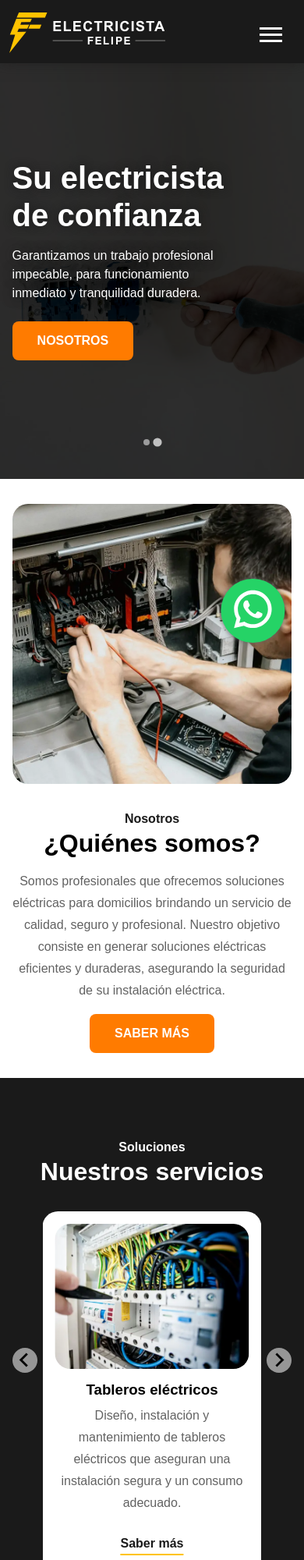
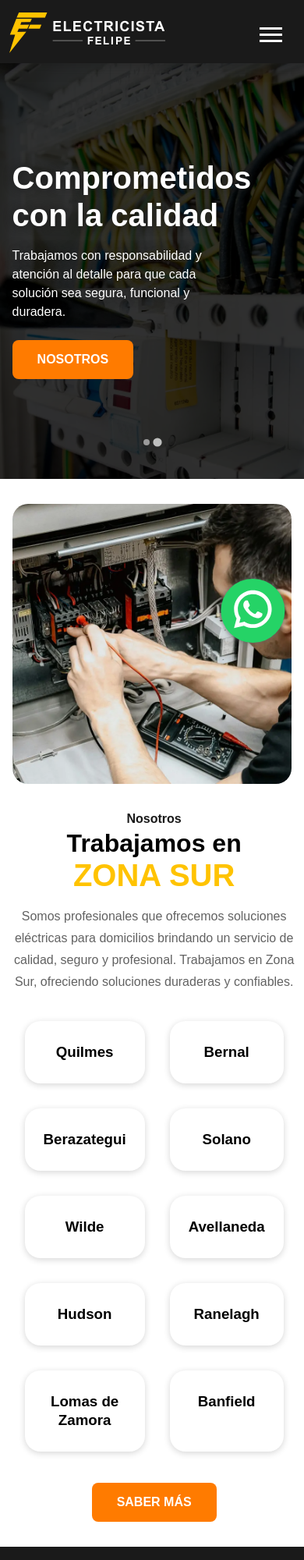
Before and after one commit to lighthouser-web/electricistafelipe, a plain HTML site: page index.html in a window 390 px wide. Shown: the top 2000 px of the page at 78% size. Drawn offline with Linux system fonts and the light colour scheme.

Commit message:
SEO upgrade for index page and all pages footer

```diff
--- a/index.html
+++ b/index.html
@@ -101,11 +101,13 @@
             <section id="section-statement" class="splide" aria-label="Statement splide">
                 <div class="splide__track">
                     <ul class="splide__list">
-                        <li class="splide__slide first-slide" data-splide-interval="10000">
+                        <li class="splide__slide second-slide" data-splide-interval="10000">
                             <div class="common-padding">
                                 <div class="text-container">
-                                    <h1 class="moving-text">Comprometidos<br>con la calidad</h1>
-                                    <p class="moving-text">Trabajamos con responsabilidad y atención al detalle para que cada instalación eléctrica sea segura, funcional y duradera.</p>
+                                    <h1 class="moving-text">Su electricista<br>de confianza</h1>
+                                    <p class="moving-text">
+                                        Solucionamos los problemas de su instalación eléctrica, priorizando la seguridad y el confort de su hogar.
+                                    </p>
                                 </div>
                                 <div class="button-container fade-in-element">
                                     <a href="https://api.whatsapp.com/send?phone=541161106034">
@@ -116,17 +118,17 @@
                                 </div>
                             </div>
                             <picture class="background-img">
-                                <source srcset="Imagenes/statement-bg-1-mobile.webp" media="(max-width: 992px)" type="image/webp">
-                                <source srcset="Imagenes/statement-bg-1.webp" media="(min-width: 993px)" type="image/webp">
-                                <img src="Imagenes/statement-bg-1-mobile.webp" alt="Tablero eléctrico siendo indepeccionado por un técnico electricista">
+                                <source srcset="Imagenes/statement-bg-2-mobile.webp" media="(max-width: 992px)" type="image/webp">
+                                <source srcset="Imagenes/statement-bg-2.webp" media="(min-width: 993px)" type="image/webp">
+                                <img src="Imagenes/statement-bg-2-mobile.webp" alt="Tomacorrientes siendo reemplazado por un técnico electricista">
                             </picture>
                         </li>
-                        <li class="splide__slide second-slide" data-splide-interval="10000">
+                        <li class="splide__slide first-slide" data-splide-interval="10000">
                             <div class="common-padding">
                                 <div class="text-container">
-                                    <h1 class="moving-text">Su electricista<br>de confianza</h1>
+                                    <span class="h1-simil-span moving-text">Comprometidos<br>con la calidad</span>
                                     <p class="moving-text">
-                                        Garantizamos un trabajo profesional impecable, para funcionamiento inmediato y tranquilidad duradera.
+                                        Trabajamos con responsabilidad y atención al detalle para que cada solución sea segura, funcional y duradera.
                                     </p>
                                 </div>
                                 <div class="button-container fade-in-element">
@@ -138,9 +140,9 @@
                                 </div>
                             </div>
                             <picture class="background-img">
-                                <source srcset="Imagenes/statement-bg-2-mobile.webp" media="(max-width: 992px)" type="image/webp">
-                                <source srcset="Imagenes/statement-bg-2.webp" media="(min-width: 993px)" type="image/webp">
-                                <img src="Imagenes/statement-bg-2-mobile.webp" alt="Tomacorrientes siendo reemplazado por un técnico electricista">
+                                <source srcset="Imagenes/statement-bg-1-mobile.webp" media="(max-width: 992px)" type="image/webp">
+                                <source srcset="Imagenes/statement-bg-1.webp" media="(min-width: 993px)" type="image/webp">
+                                <img src="Imagenes/statement-bg-1-mobile.webp" alt="Tablero eléctrico siendo indepeccionado por un técnico electricista">
                             </picture>
                         </li>
                     </ul>
@@ -150,8 +152,40 @@
                 <div class="common-padding">
                     <div class="text-container">
                         <span class="small-title">Nosotros</span>
-                        <h2>¿Quiénes somos?</h2>
-                        <p class="moving-text">Somos profesionales que ofrecemos soluciones eléctricas para domicilios brindando un servicio de calidad, seguro y profesional. Nuestro objetivo consiste en generar soluciones eléctricas eficientes y duraderas, asegurando la seguridad de su instalación eléctrica.</p>
+                        <h2>Trabajamos en <br><span class="colored-text">zona sur</span></h2>
+                        <p class="moving-text">Somos profesionales que ofrecemos soluciones eléctricas para domicilios brindando un servicio de calidad, seguro y profesional. Trabajamos en Zona Sur, ofreciendo soluciones duraderas y confiables.</p>
+                        <ul>
+                            <li>
+                                <h3>Quilmes</h3>
+                            </li>
+                            <li>
+                                <h3>Bernal</h3>
+                            </li>
+                            <li>
+                                <h3>Berazategui</h3>
+                            </li>
+                            <li>
+                                <h3>Solano</h3>
+                            </li>
+                            <li>
+                                <h3>Wilde</h3>
+                            </li>
+                            <li>
+                                <h3>Avellaneda</h3>
+                            </li>
+                            <li>
+                                <h3>Hudson</h3>
+                            </li>
+                            <li>
+                                <h3>Ranelagh</h3>
+                            </li>
+                            <li>
+                                <h3>Lomas de Zamora</h3>
+                            </li>
+                            <li>
+                                <h3>Banfield</h3>
+                            </li>
+                        </ul>
                         <div class="button-container fade-in-element">
                             <a href="Pages/nosotros.html">
                                 <button class="call-to-action">
@@ -169,8 +203,8 @@
             </section>
             <section id="section-servicios" class="splide">
                 <div class="common-padding">
-                    <span class="small-title">Soluciones</span>
-                    <h2>Nuestros servicios</h2>
+                    <span class="small-title">Servicios</span>
+                    <h2>Nos encargamos de su <br><span class="colored-text">instalación eléctrica</span></h2>
                 </div>
                 <div class="splide__track common-padding">
                     <ul class="splide__list">
@@ -430,7 +464,7 @@
                     <div id="footer-div-top-acerca-de" class="footer-section">
                         <h4>Acerca de</h4>
                         <p>
-                            <strong>FELIPE ELECTRICISTA</strong>  es un electricista independiente dedicado a ofrecer soluciones eléctricas confiables y seguras. Con base en Quilmes, Zona sur, brinda un servicio profesional orientado a la calidad, la responsabilidad y la confianza en cada proyecto.
+                            <strong>FELIPE ELECTRICISTA</strong>  es un electricista independiente dedicado a ofrecer soluciones confiables y seguras para su instalación eléctrica. Trabajamos en Zona sur, abarcando Quilmes, Bernal, Berazategui, Solano, Wilde, Avellaneda, Berazategui, Hudson, Ranelagh, Lomas de Zamora y Banfield.
                         </p>
                     </div>
                     <div id="footer-div-top-contacto" class="footer-section">
--- a/style.css
+++ b/style.css
@@ -212,14 +212,17 @@ body {
     padding: 0 4%;
 }
 
-h1, h2, h3, .small-title {
+h1, h2, h3, .small-title, .h1-simil-span {
     font-family: var(--primaryFont);
     margin: 1rem auto;
     color: var(--blackColor);
 }
 
-h1 {
+h1, .h1-simil-span {
+    display: block;
     font-size: 1.75rem;
+    font-weight: 600;
+    margin-bottom: 1rem;
 }
 
 h2 {
@@ -305,11 +308,13 @@ main {
     text-align: left;
 }
 
-#section-statement h1, #section-statement p {
+#section-statement h1, #section-statement p,
+#section-statement .h1-simil-span {
     color: var(--whiteColor);
 }
 
-#section-statement h1 {
+#section-statement h1,
+#section-statement .h1-simil-span {
     font-size: 2.5rem;
     line-height: 3rem;
     text-shadow: 0 0 12px var(--greyColor);
@@ -371,6 +376,43 @@ main {
 
 #section-nosotros .text-container {
     padding: 2rem 0;
+}
+
+#section-nosotros .colored-text {
+    font-size: 2.5rem;
+    text-transform: uppercase;
+}
+
+#section-nosotros ul {
+    display: grid;
+    grid-template-columns: 1fr 1fr;
+    gap: 2rem;
+    padding: 2.25rem 1rem 1.5rem;
+}
+
+#section-nosotros li {
+    position: relative;
+    width: 100%;
+    padding: 0.75rem 1.5rem;
+    background-color: var(--whiteColor);
+    box-shadow: 0 2px 8px rgb(214, 214, 214);
+    border-radius: 20px;
+    transform: translateY(0);
+    transition: all 0.2s ease-in-out;
+}
+
+#section-nosotros li:hover {
+    background-color: var(--strongColor);
+    transform: translateY(-8px);
+}
+
+#section-nosotros li:hover h3 {
+    color: var(--whiteColor);
+    transition: all 0.2s ease-in-out;
+}
+
+#section-nosotros h3 {
+    line-height: 1.5rem;
 }
 
 #section-servicios {
@@ -895,7 +937,8 @@ footer hr {
         display: none;
     }
 
-    #section-statement h1 {
+    #section-statement h1,
+    #section-statement .h1-simil-span {
         font-size: 4rem;
         max-width: 16ch;
         line-height: 4.5rem;
@@ -907,21 +950,20 @@ footer hr {
     #section-statement p {
         font-size: 1.25rem;
         line-height: 2rem;
-        max-width: 50ch;
+        max-width: 40ch;
         margin-left: 0;
         text-shadow: 0 0 16px var(--greyColor);
     }
 
     h2 {
-        font-size: 2.5rem;
+        font-size: 2.75rem;
     }
 
     #section-nosotros .common-padding {
         display: flex;
         flex-direction: row-reverse;
-        align-items: center;
+        align-items: flex-start;
         justify-content: center;
-        gap: 4rem;
         padding-top: 4rem;
         padding-bottom: 4rem;
     }
@@ -933,6 +975,10 @@ footer hr {
 
     #section-nosotros img {
         max-width: 70%;
+    }
+
+    #section-nosotros .button-container {
+        text-align: center;
     }
 
     #section-servicios .li-servicios a {
```
Also changed, not shown: Pages/colocacion-de-artefactos.html (+1 -1 lines), Pages/contacto.html (+1 -1 lines), Pages/deteccion-de-cortocircuitos.html (+1 -1 lines), Pages/llaves-y-tomacorrientes.html (+1 -1 lines), Pages/mantenimiento.html (+1 -1 lines), Pages/mediciones-de-consumo.html (+1 -1 lines), Pages/nosotros.html (+1 -1 lines), Pages/recableado.html (+1 -1 lines), Pages/tableros-electricos.html (+1 -1 lines), Imagenes/profesional.webp.
